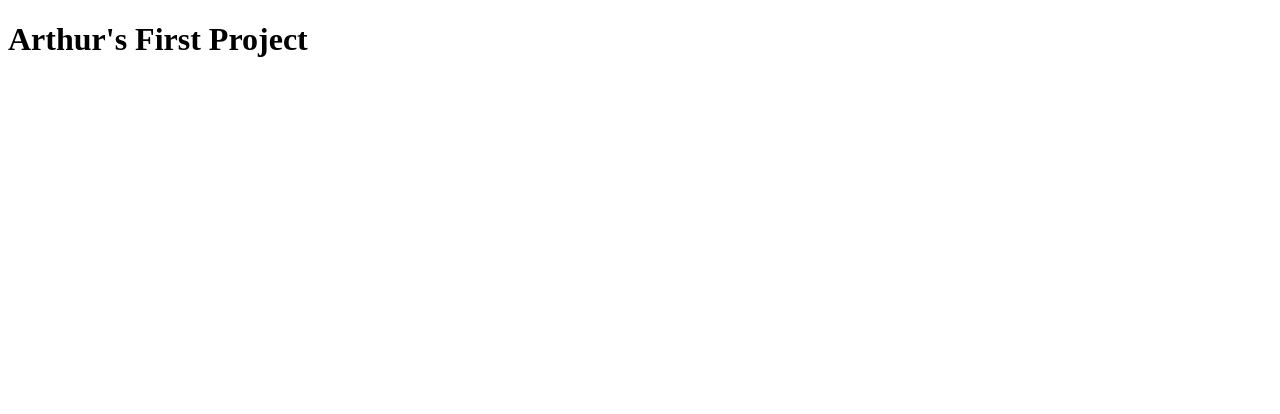
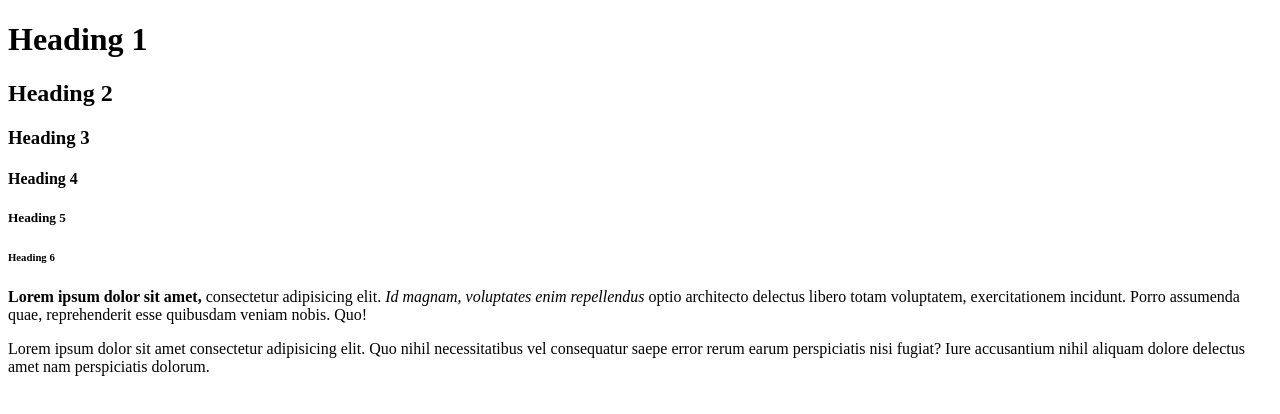
Before and after one commit to arthurmoussa/first-project, a plain HTML site: page index.html in a window 1280 px wide. Drawn offline with Linux system fonts and the light colour scheme.

Commit message:
Added title, headings, paragraphs. Also implement strong font and emphasized texts

```diff
--- a/index.html
+++ b/index.html
@@ -1,12 +1,19 @@
 <!DOCTYPE html>
-<html lang="en">
+<html>
 <head>
-    <meta charset="UTF-8">
-    <meta http-equiv="X-UA-Compatible" content="IE=edge">
-    <meta name="viewport" content="width=device-width, initial-scale=1.0">
-    <title>Document</title>
+    <title>HTML Cheat Sheet</title>
 </head>
 <body>
-    <h1>Arthur's First Project</h1>
+    <!--Headings-->
+    <h1>Heading 1</h1>
+    <h2>Heading 2</h2>
+    <h3>Heading 3</h3>
+    <h4>Heading 4</h4>
+    <h5>Heading 5</h5>
+    <h6>Heading 6</h6>
+
+    <!--Paragraphs-->
+    <p><strong>Lorem ipsum dolor sit amet,</strong> consectetur adipisicing elit. <em>Id magnam, voluptates enim repellendus</em> optio architecto delectus libero totam voluptatem, exercitationem incidunt. Porro assumenda quae, reprehenderit esse quibusdam veniam nobis. Quo!</p>
+<p>Lorem ipsum dolor sit amet consectetur adipisicing elit. Quo nihil necessitatibus vel consequatur saepe error rerum earum perspiciatis nisi fugiat? Iure accusantium nihil aliquam dolore delectus amet nam perspiciatis dolorum.</p>
 </body>
 </html>
```
